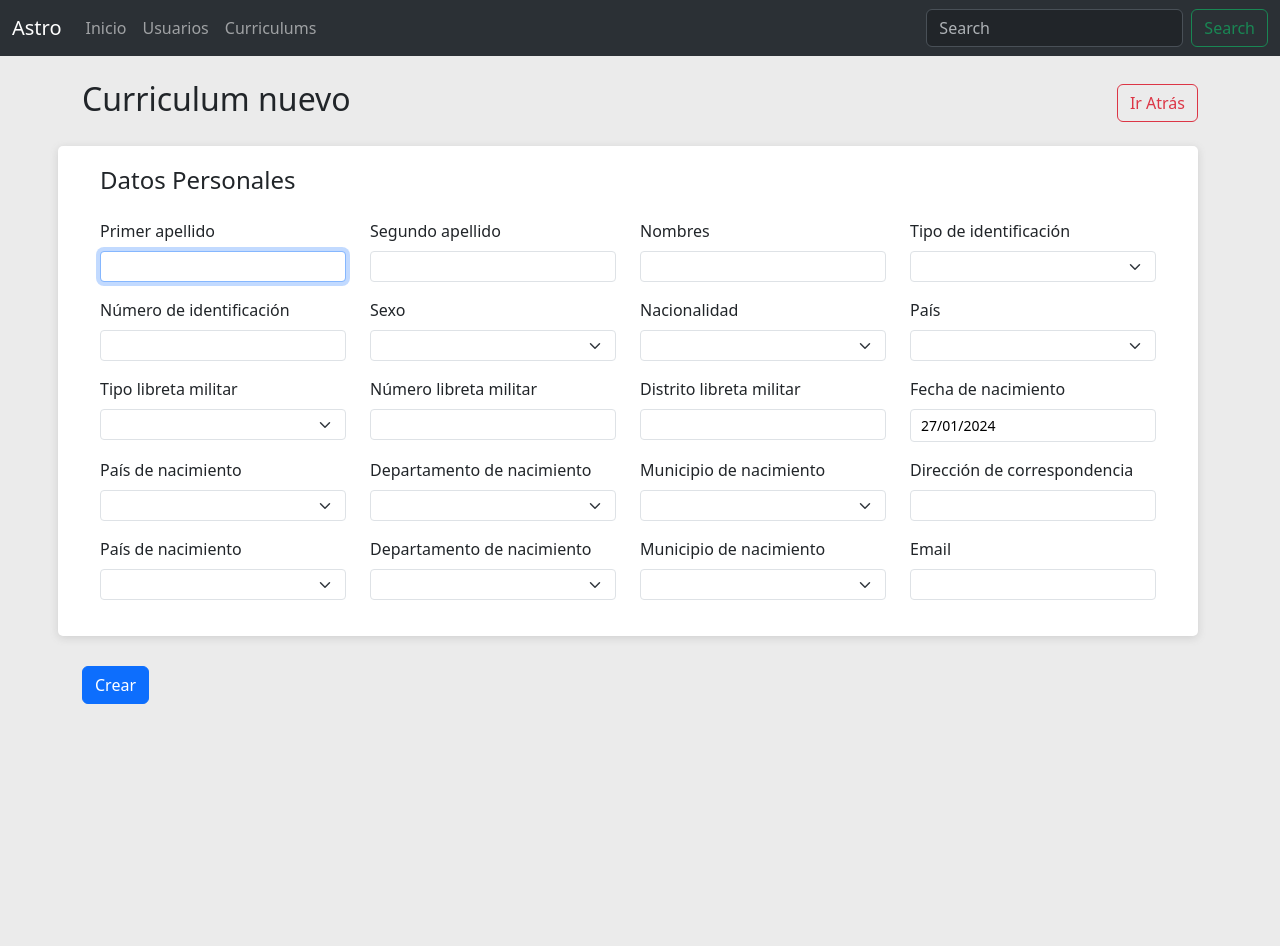
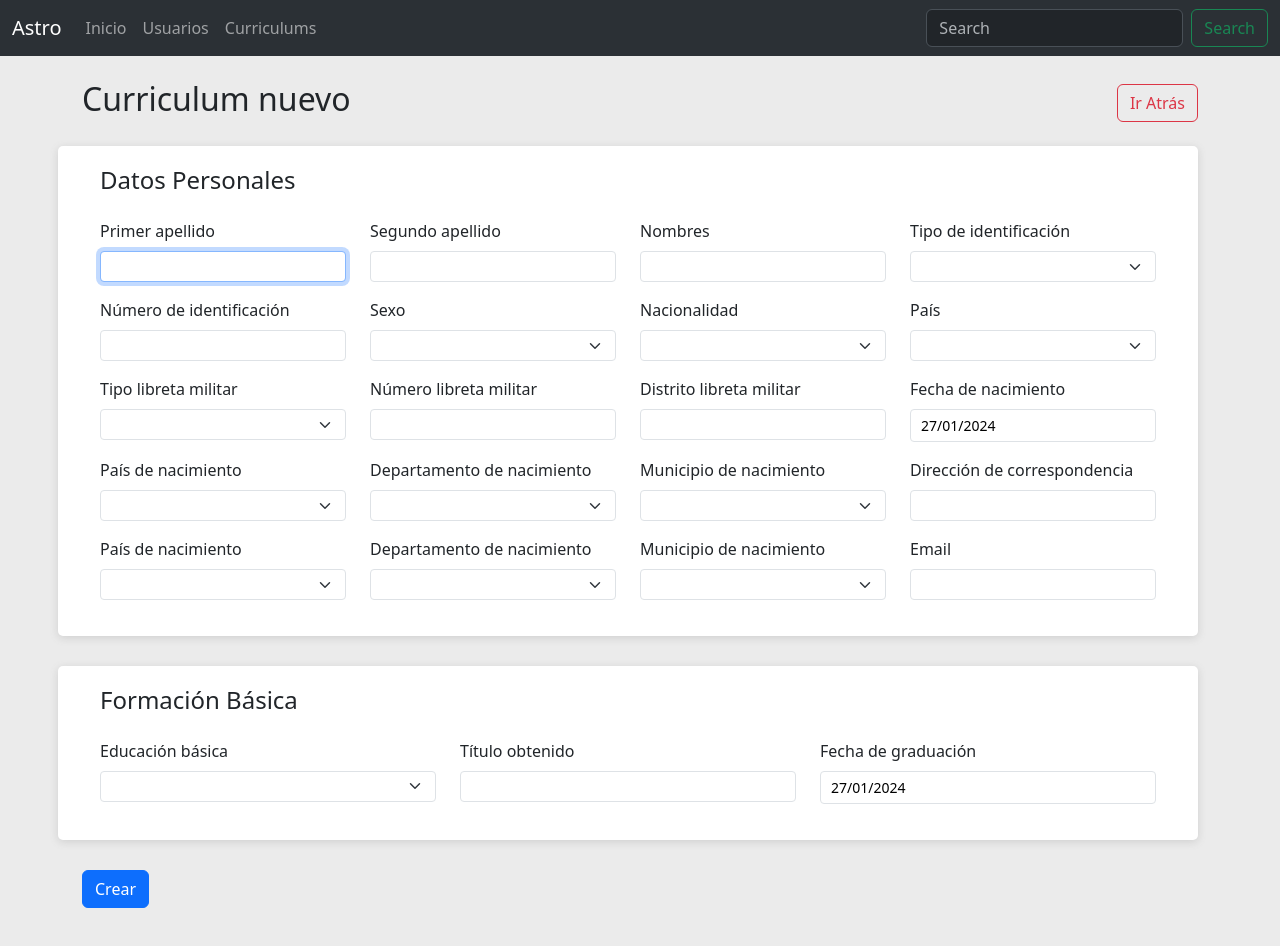
Before and after one commit to vapinedo/ASTRO, a React (Vite) app: page / in a window 1280 px wide. Before the commit the page ends 800 px from the top, so only its background shows below. Built offline with nearby package versions, Linux system fonts and the light colour scheme.

Commit message:
add formacion basica form

```diff
--- a/src/features/curriculum/components/DatosPersonalesForm.tsx
+++ b/src/features/curriculum/components/DatosPersonalesForm.tsx
@@ -3,37 +3,38 @@ import { ReactNode } from "react";
 import Box from "../../../shared/containers/Box/Box";
 import Input from "../../../shared/components/form/Input";
 import Select from "../../../shared/components/form/Select";
+import { DatosPersonales } from "../../../models/CurriculumNuevoInterface";
 import CustomDatePicker from "../../../shared/components/form/CustomDatePicker";
 
 const tipoIdentificacionOptions = [
-    { key: 'cc', value: 'Cedula de ciudadanía' },
-    { key: 'ce', value: 'Cedula de exntranjería' },
-    { key: 'pas', value: 'Pasaporte' },
+    { key: "cc", value: "Cedula de ciudadanía" },
+    { key: "ce", value: "Cedula de exntranjería" },
+    { key: "pas", value: "Pasaporte" },
 ];
 const sexoOptions = [
-    { key: 'm', value: 'Hombre' },
-    { key: 'f', value: 'Mujer' },
+    { key: "m", value: "Hombre" },
+    { key: "f", value: "Mujer" },
 ];
 const nacionalidadOptions = [
-    { key: 'col', value: 'Colombiano' },
-    { key: 'ext', value: 'Extranjero' },
+    { key: "col", value: "Colombiano" },
+    { key: "ext", value: "Extranjero" },
 ];
 const paisOptions = [
-    { key: 'Colombia', value: 'Colombia' },
-    { key: 'Venezuela', value: 'Venezuela' },
+    { key: "Colombia", value: "Colombia" },
+    { key: "Venezuela", value: "Venezuela" },
 ];
 const departamentoOptions = [
-    { key: 'La Guajira', value: 'La Guajira' },
-    { key: 'Atlantico', value: 'Atlantico' },
+    { key: "La Guajira", value: "La Guajira" },
+    { key: "Atlantico", value: "Atlantico" },
 ];
 const municipioOptions = [
-    { key: 'Uribia', value: 'Uribia' },
-    { key: 'Manure', value: 'Manaure' },
-    { key: 'Soledad', value: 'Soledad' },
+    { key: "Uribia", value: "Uribia" },
+    { key: "Manure", value: "Manaure" },
+    { key: "Soledad", value: "Soledad" },
 ];
 const tipoLibretaOptions = [
-    { key: 'primera', value: 'Primera clase' },
-    { key: 'segunda', value: 'Segunda clase' },
+    { key: "primera", value: "Primera clase" },
+    { key: "segunda", value: "Segunda clase" },
 ];
 
 interface InputProps {
@@ -43,7 +44,7 @@ interface InputProps {
     register: any;
 }
 
-export const datosPersonalesDefaultValues = {
+export const datosPersonalesDefaultValues: DatosPersonales = {
     primerApellido: "",
     segundoApellido: "",
     nombres: "",
--- /dev/null
+++ b/src/features/curriculum/components/FormacionBasicaForm.tsx
@@ -0,0 +1,83 @@
+import * as yup from "yup";
+import { ReactNode } from "react";
+import Box from "../../../shared/containers/Box/Box";
+import Input from "../../../shared/components/form/Input";
+import Select from "../../../shared/components/form/Select";
+import { FormacionBasica } from "../../../models/CurriculumNuevoInterface";
+import CustomDatePicker from "../../../shared/components/form/CustomDatePicker";
+
+const educacionBasicaOptions = [
+    { key: "1", value: "Primero" },
+    { key: "2", value: "Segundo" },
+    { key: "3", value: "Tercero" },
+    { key: "4", value: "Cuarto" },
+    { key: "5", value: "Quinto" },
+    { key: "6", value: "Sexto" },
+    { key: "7", value: "Séptimo" },
+    { key: "8", value: "Octavo" },
+    { key: "9", value: "Noveno" },
+    { key: "10", value: "Décimo" },
+    { key: "11", value: "Once" },
+];
+
+interface InputProps {
+    errors: any;
+    control: any;
+    setValue: any;
+    register: any;
+}
+
+export const formacionBasicaDefaultValues: FormacionBasica = {
+    educacionBasica: "",
+    tituloObtenido: "",
+    fechaGraduacion: new Date(),
+};
+
+export const formacionBasicaSchema = yup.object().shape({
+    educacionBasica: yup
+        .string()
+        .required("Educación básica es requerido"),
+    tituloObtenido: yup
+        .string()
+        .required("Título obtenido es requerido"),
+    fechaGraduacion: yup
+        .string()
+        .required("Fecha graduación es requerido"),
+});
+
+export default function FormacionBasicaForm(props: InputProps): ReactNode {
+
+    const { errors, control, setValue, register } = props;
+
+    return (
+        <Box  wrapperClass="row">
+            <h4 className="mb-4">Formación Básica</h4>
+
+            <Select
+                register={register}
+                wrapperClass="mb-3 col-md-4"
+                label="Educación básica"
+                options={educacionBasicaOptions}
+                name="formacionBasica.educacionBasica"
+                error={errors.formacionBasica?.educacionBasica?.message}
+            />
+            <Input
+                type="text"
+                register={register}
+                wrapperClass="mb-3 col-md-4"
+                label="Título obtenido"
+                name="formacionBasica.tituloObtenido"
+                error={errors.formacionBasica?.tituloObtenido?.message}
+            />
+            <CustomDatePicker
+                control={control}
+                register={register}
+                wrapperClass="mb-3 col-md-4"
+                setValue={setValue}
+                label="Fecha de graduación"
+                name="formacionBasica.fechaGraduacion"
+                error={errors.formacionBasica?.fechaGraduacion?.message}
+            />
+        </Box>
+    )
+}
--- a/src/features/curriculum/pages/curriculum-nuevo/CurriculumNuevo.tsx
+++ b/src/features/curriculum/pages/curriculum-nuevo/CurriculumNuevo.tsx
@@ -4,13 +4,16 @@ import { yupResolver } from "@hookform/resolvers/yup";
 import Form from "../../../../shared/components/form/Form";
 import { CurriculumNuevoInterface } from "../../../../models/CurriculumNuevoInterface";
 import DatosPersonalesForm, { datosPersonalesDefaultValues, datosPersonalesSchema } from "../../components/DatosPersonalesForm";
+import FormacionBasicaForm, { formacionBasicaDefaultValues, formacionBasicaSchema } from "../../components/FormacionBasicaForm";
 
 let defaultValues: CurriculumNuevoInterface = {
-    datosPersonales: datosPersonalesDefaultValues
+    datosPersonales: datosPersonalesDefaultValues,
+    formacionBasica: formacionBasicaDefaultValues,
 };
 
 const validationSchema = yup.object().shape({
-    datosPersonales: datosPersonalesSchema
+    datosPersonales: datosPersonalesSchema,
+    formacionBasica: formacionBasicaSchema,
 });
 
 export default function CurriculumNuevo() {
@@ -49,6 +52,12 @@ export default function CurriculumNuevo() {
                     register={register}
                     setValue={setValue}
                 />
+                <FormacionBasicaForm
+                    errors={errors}
+                    control={control}
+                    register={register}
+                    setValue={setValue}
+                />
             </Form>
         </>
     );
```
Also changed, not shown: src/models/CurriculumNuevoInterface.tsx (+7 -0 lines).
